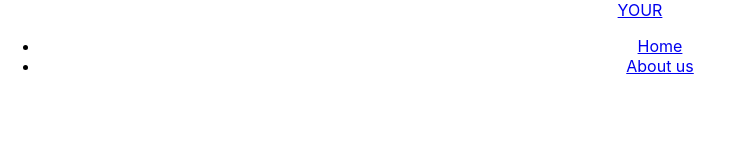
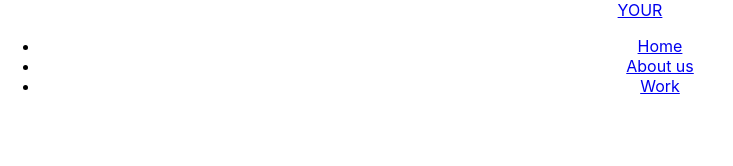
Before and after one commit to joaov1ct0r/react-cloud, a React (Create React App) app: page / in a window 1280 px wide. Shown: the top 166 px of the page, without its empty margins (0-733 px from the left). Built offline with nearby package versions, Linux system fonts and the light colour scheme.

Commit message:
elemento li a work criado dentro de ul em nav em app.js

```diff
--- a/src/App.js
+++ b/src/App.js
@@ -12,7 +12,11 @@ function App() {
                     </li>
 
                     <li>
-                        <a href="#home">About us</a>
+                        <a href="#about">About us</a>
+                    </li>
+
+                    <li>
+                        <a href="#work">Work</a>
                     </li>
                 </ul>
             </nav>
```
